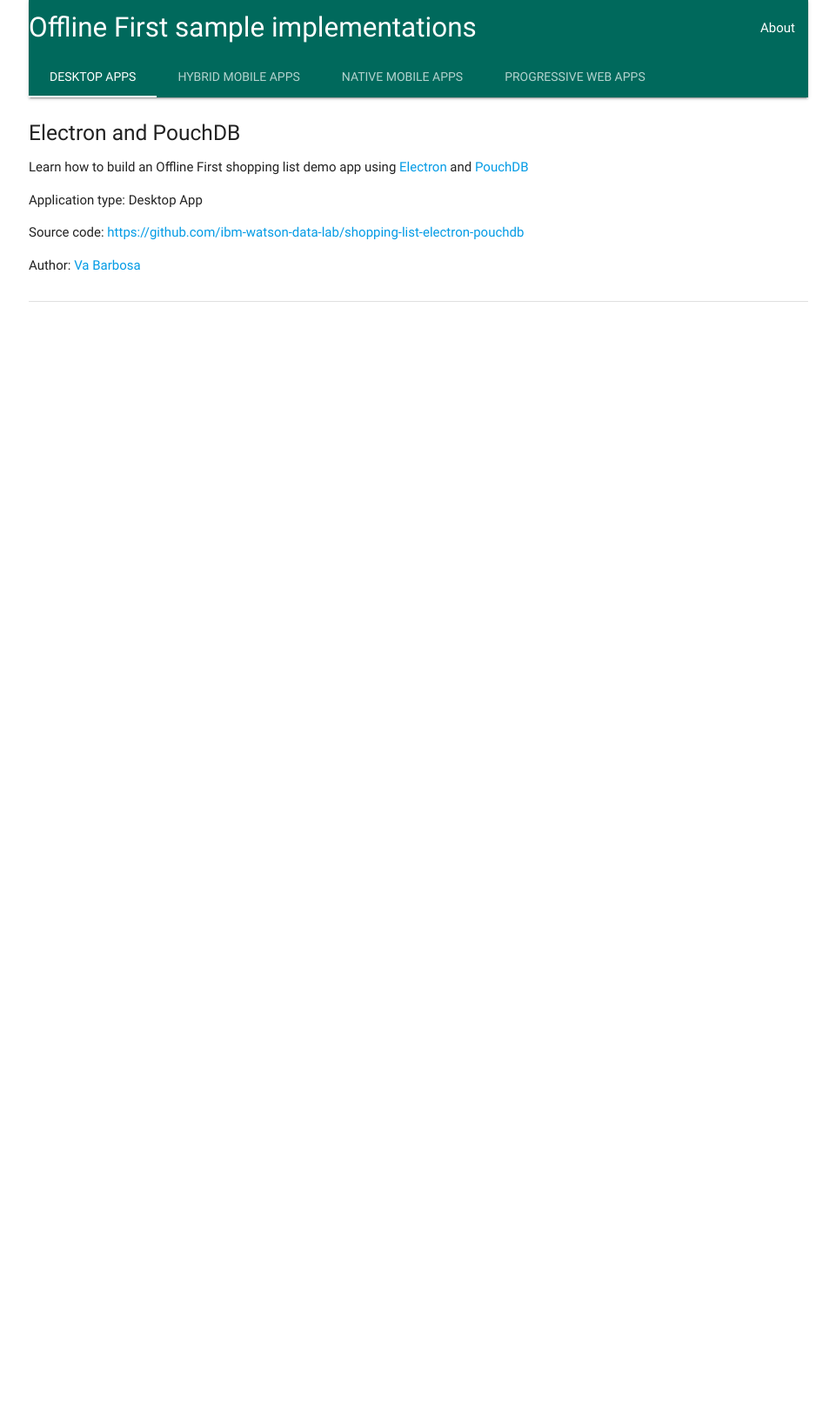
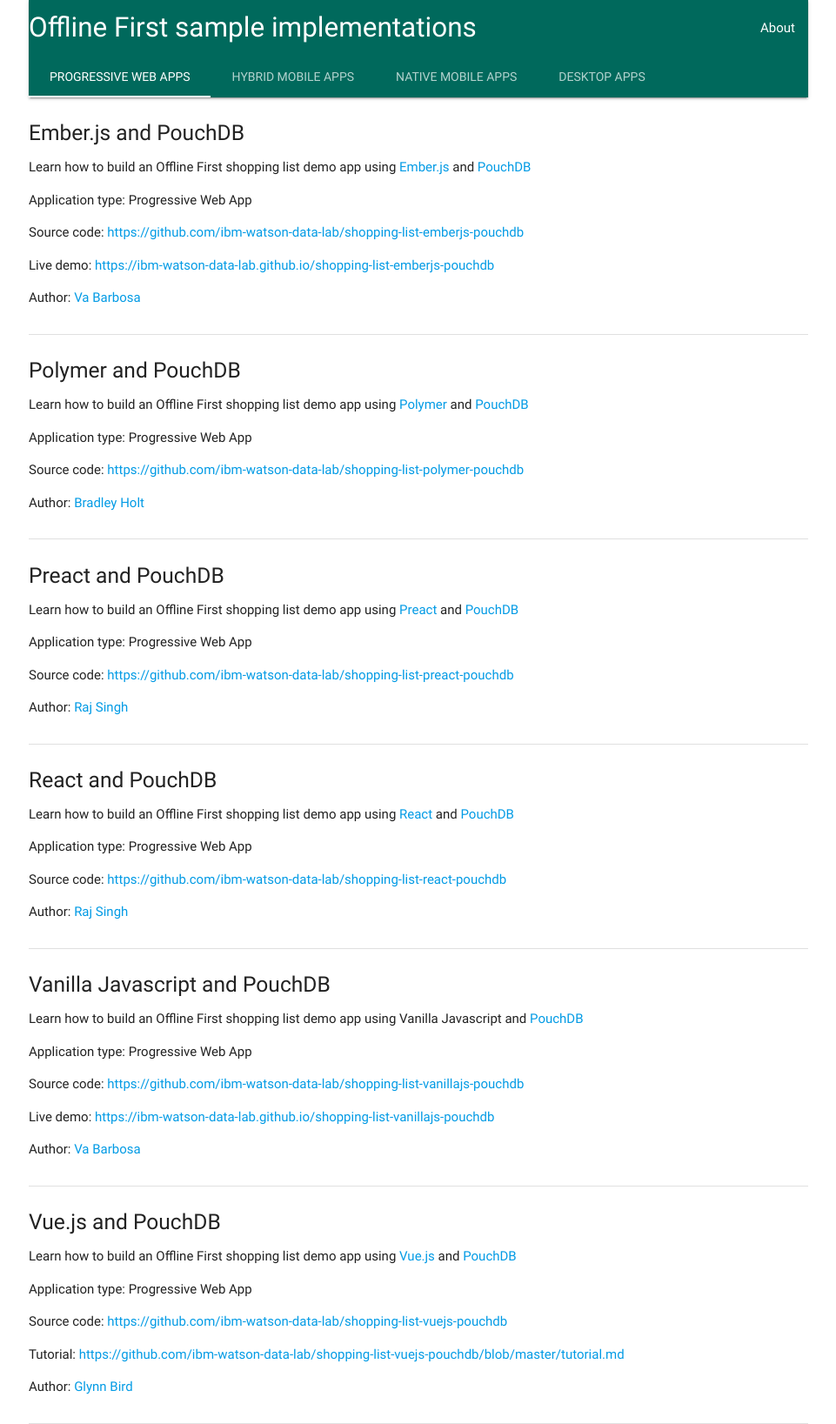
Before and after one commit to ibm-watson-data-lab/shopping-list, a Jekyll site: the page built from index.html, in a window 1280 px wide. Shown: the whole page at 87% size, without its empty margins (159-1120 px from the left). Built offline with Jekyll 4.4.1, drawn with Linux system fonts in a browser that asks for light colours; nearby versions of some CDN libraries; before the commit the page ends 900 px from its top, so only the background shows below that.

Commit message:
I93: change tab order

```diff
--- a/index.html
+++ b/index.html
@@ -19,10 +19,10 @@
     </div>
     <div class="nav-content">
       <ul class="tabs tabs-transparent">
-        <li class="tab"><a href="#dta">Desktop Apps</a></li>
+        <li class="tab"><a href="#pwa">Progressive Web Apps</a></li>
         <li class="tab"><a href="#hma">Hybrid Mobile Apps</a></li>
         <li class="tab"><a href="#nma">Native Mobile Apps</a></li>
-        <li class="tab"><a href="#pwa">Progressive Web Apps</a></li>
+        <li class="tab"><a href="#dta">Desktop Apps</a></li>
       </ul>
     </div>
    </nav>
```
